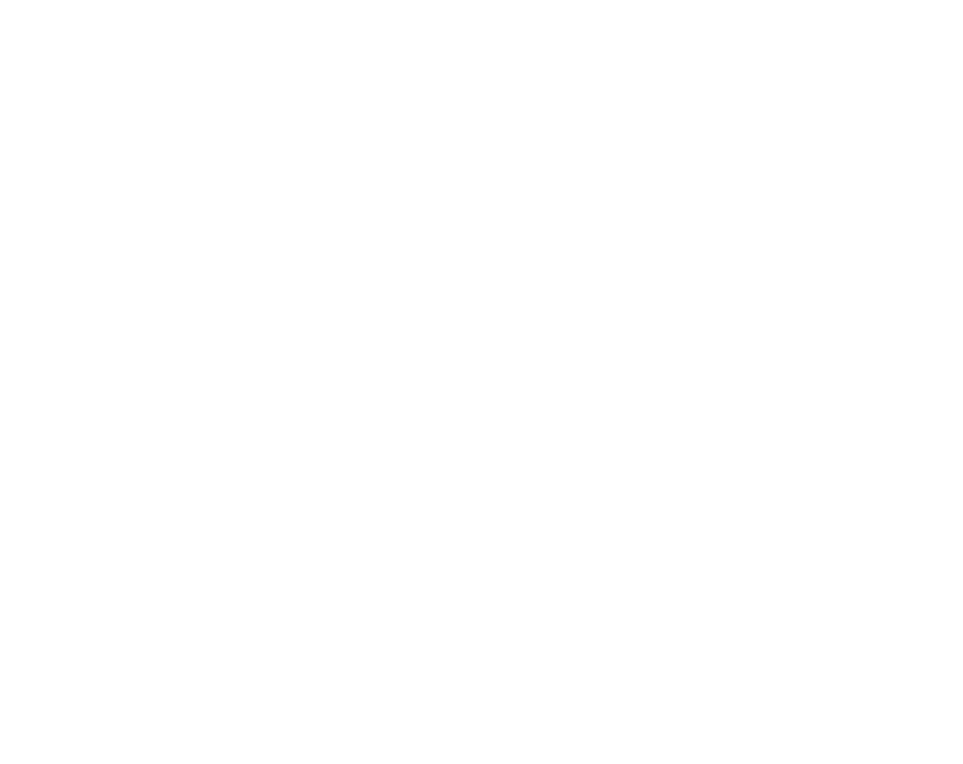
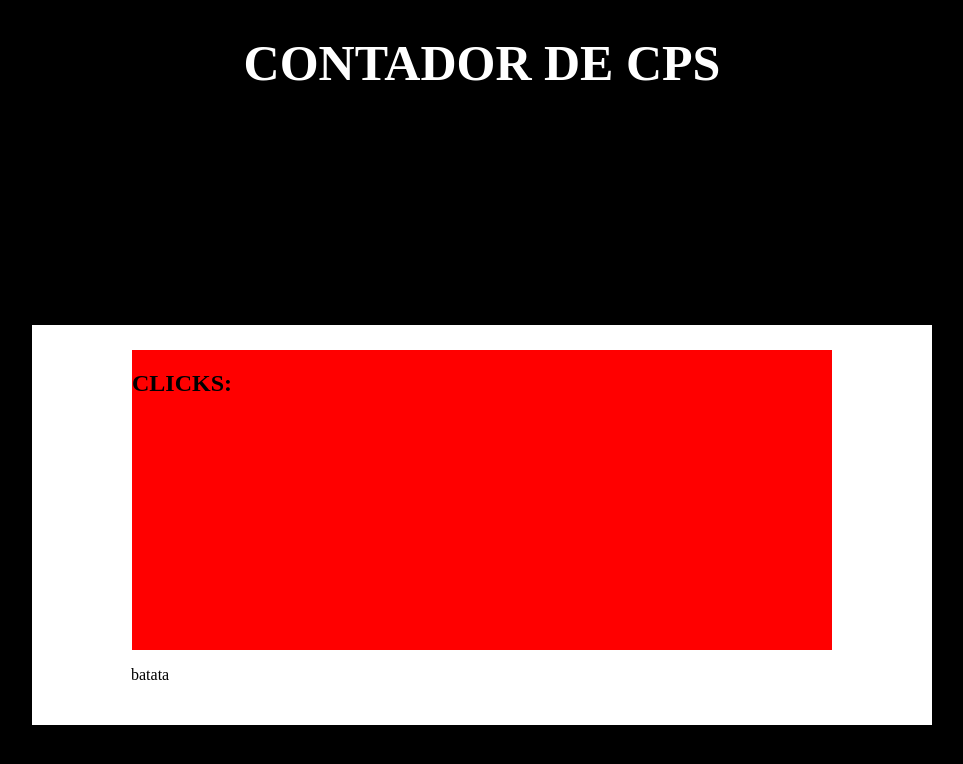
Before and after one commit to perasjoao/teste_javascript, a plain HTML site: page exercicios/exercicio4/index.html in a window 1280 px wide. Shown: the whole page, without its empty margins (158-1121 px from the left). Drawn offline with Linux system fonts and the light colour scheme.

Commit message:
começando contador de cps

```diff
--- a/exercicios/exercicio4/index.html
+++ b/exercicios/exercicio4/index.html
@@ -3,9 +3,21 @@
 <head>
     <meta charset="UTF-8">
     <meta name="viewport" content="width=device-width, initial-scale=1.0">
-    <title>Document</title>
+    <title>Contador de Cps</title>
+    <link rel="stylesheet" href="style.css">
 </head>
 <body>
-
+    <h1 style="color: white; text-align: center; font-size: 50px;">CONTADOR DE CPS</h1>
+    <div id="container">
+        <div class="caixa_cps">
+            <div id="conta_cps">
+                <h2 class="clicks">CLICKS:</h2>
+            </div>
+            <div class="estatisticas">
+            <p>batata</p>
+        </div>
+        </div>
+    </div>
+    <script src="index.js"></script>
 </body>
 </html>
--- a/exercicios/exercicio4/index.js
+++ b/exercicios/exercicio4/index.js
@@ -0,0 +1,25 @@
+
+function contaClick(clicks){
+    clicks.clicks++;
+    console.log(clicks.clicks);
+}
+
+function timer(){
+
+}
+
+function main(){
+let clicks={
+    clicks:0,
+    max:0
+};
+let caixaClikc=document.getElementById("conta_cps");
+    caixaClikc.addEventListener("click",function(e){
+        console.log("clickou");
+        contaClick(clicks);
+    })
+
+
+
+}
+main();
--- a/exercicios/exercicio4/style.css
+++ b/exercicios/exercicio4/style.css
@@ -0,0 +1,32 @@
+body{
+    background-color:black;
+}
+
+#container{
+    display: flex;
+    justify-content: center;
+    align-items: center;
+    height: 100vh; /* Garante que o pai tem a altura da tela toda */
+    flex-direction: column;
+}
+
+.estatisticas{
+    margin-right: auto;
+    margin-left: 11%;
+}
+.caixa_cps{
+    display: flex;
+    flex-direction: column;
+    justify-content: center;
+    align-items: center;
+    background-color: white;
+    width: 900px;
+    height: 400px
+
+}
+
+#conta_cps{
+    background-color:red;
+    width: 700px;
+    height: 300px
+}
```
